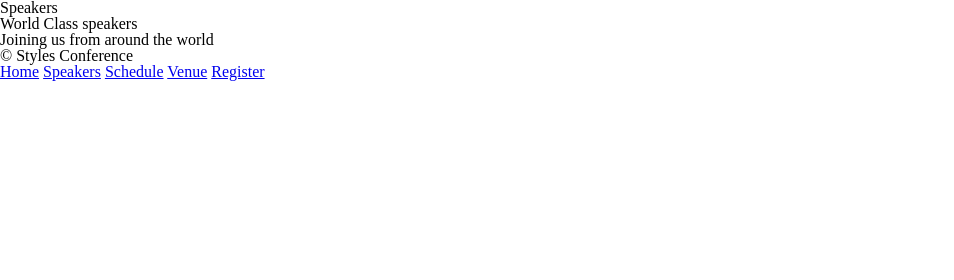
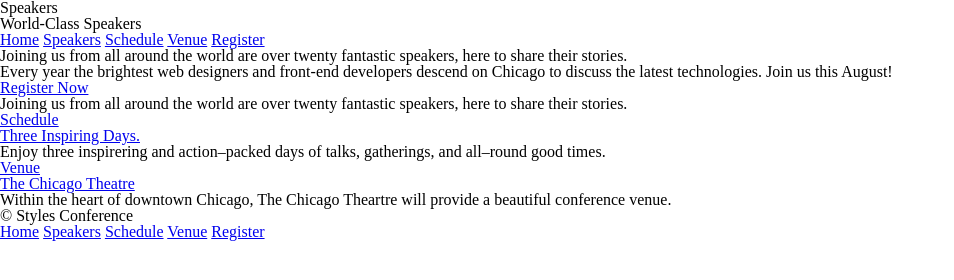
Before and after one commit to PaulWestlake-creator/google-homepage, a plain HTML site: page speakers.html in a window 1280 px wide. Shown: the whole page, without its empty margins (0-954 px from the left). Drawn offline with Linux system fonts and the light colour scheme; files that its build step writes are made by us from their sources; files whose address does not match are found by name.

Commit message:
Adjustment to previuos page

```diff
--- a/speakers.html
+++ b/speakers.html
@@ -1,10 +1,9 @@
 <!DOCTYPE html>
 <html lang="en">
-
     <head>
 <meta charset="utf-8">
 
-    <title>speakers</title>
+<title>Speakers</title>
 
 <link rel="stylesheet" href="/home/paul/google-homepage/styles-conference/assets/stylesheets/main.css">
 
@@ -13,14 +12,67 @@
     <body>
 
         <header>
-        <h1>Speakers</h1>
-<h3>World Class speakers</h3>
+
+
+
+        <h1>
+             Speakers
+            </h1>
+        <h3>World-Class Speakers</h3>
+        <nav>
+            <a href="Index1.html">Home</a>
+            <a href="speakers.html">Speakers</a>
+            <a href="schedule.html">Schedule</a>
+            <a href="venue.html">Venue</a>
+            <a href="register.html">Register</a>
+          </nav>
+
+
         </header>
         <section>
-    <p>Joining us from around the world </p>
+
+        <section>
+            <p>Joining us from all around the world are over twenty fantastic speakers, here to share their stories.</p>
 
 
-    </Section>
+        <p>Every year the brightest web designers and front-end developers descend on Chicago to discuss the latest technologies. Join us this August!</p>
+
+        <a href="register.html">Register Now</a>
+
+    </section>
+
+        <section>
+
+            <p>Joining us from all around the world are over twenty fantastic speakers, here to share their stories.</p>
+          </section>
+          <section>
+              <a href="Schedule.html">
+              <h5>Schedule</h5>
+
+
+              <p>Three Inspiring Days.</p>
+        </a>
+              <p>Enjoy three inspirering and action&ndash;packed days of talks, gatherings, and all&ndash;round good times.</p>
+
+          </section>
+          <section>
+              <a href="Venue.html">
+              <h5>Venue</h5>
+
+
+              <p>The Chicago Theatre</p>
+              </a>
+
+              <p>Within the heart of downtown Chicago, The Chicago Theartre will provide a beautiful conference venue.
+              </p>
+          </section>
+
+          <section>
+
+          </section>
+
+    </section>
+
     <footer>
 
 
@@ -37,9 +89,5 @@
 
       </footer>
 
-
-
-
-
         </body>
 </html>
```
Lines whose indentation alone changed are shown as unchanged.
